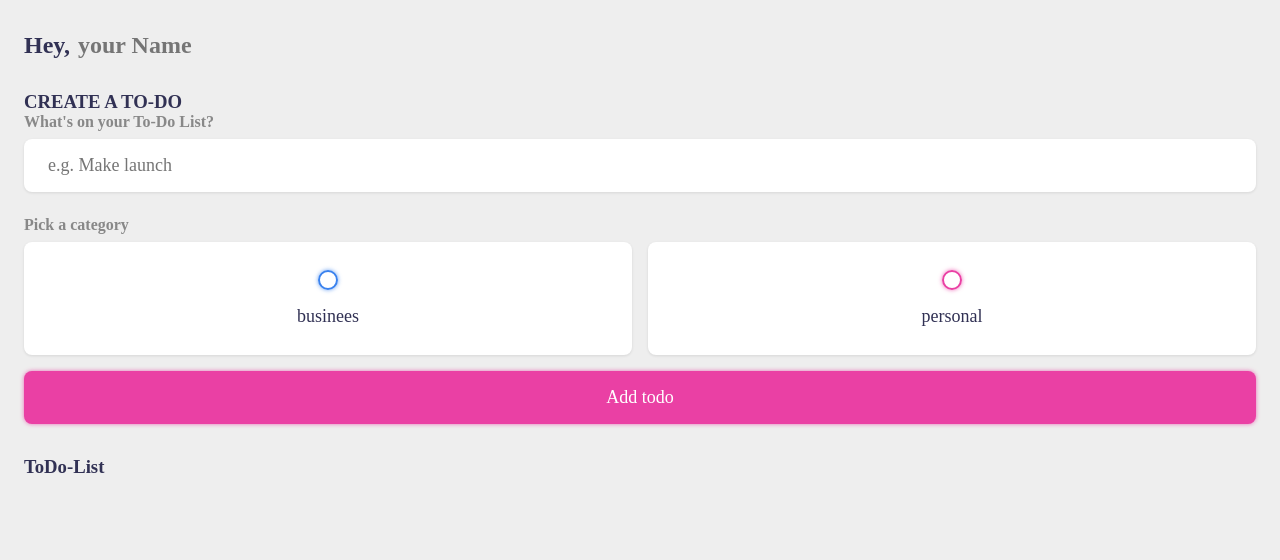
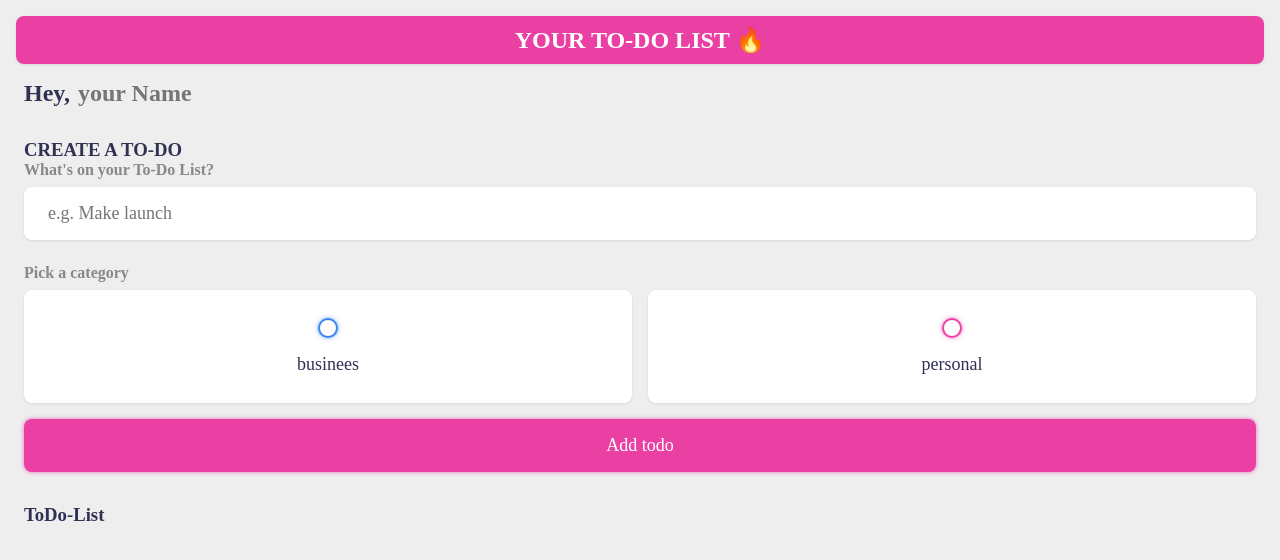
Before and after one commit to Mohamad23-05/webDevelopment, a PHP site: page /toDoList/index.html in a window 1280 px wide. Shown: the top 560 px of the page. Run offline with PHP 8.4, Linux system fonts and the light colour scheme.

Commit message:
added Title and styled it

```diff
--- a/toDoList/index.html
+++ b/toDoList/index.html
@@ -12,6 +12,7 @@
 </head>
 <body>
     <main class="app">
+        <h1 class="toDoTitle">your To-Do List 🔥</h1>
         <section class="greeting">
             <h2 class="title">
                 Hey, <input type="text" name="myName" id="name" placeholder="your Name">
--- a/toDoList/main.css
+++ b/toDoList/main.css
@@ -35,8 +35,23 @@ body {
     color: var(--dark);
 }
 
+.toDoTitle {
+    display: block;
+    text-align: center;
+    text-transform: uppercase;
+    margin-left: 1rem;
+    margin-right: 1rem;
+    margin-top: 1rem;
+    box-sizing: border-box;
+    box-shadow: var(--shaodw);
+    background-color: var(--primary);
+    color: #fff;
+    border-radius: .5rem;
+    font-size: 1.5rem;
+    padding: 10px;
+}
 section {
-    margin-top: 2rem;
+    margin-top: 1rem;
     margin-bottom: 2rem;
     padding-left: 1.5rem;
     padding-right: 1.5rem;
```
